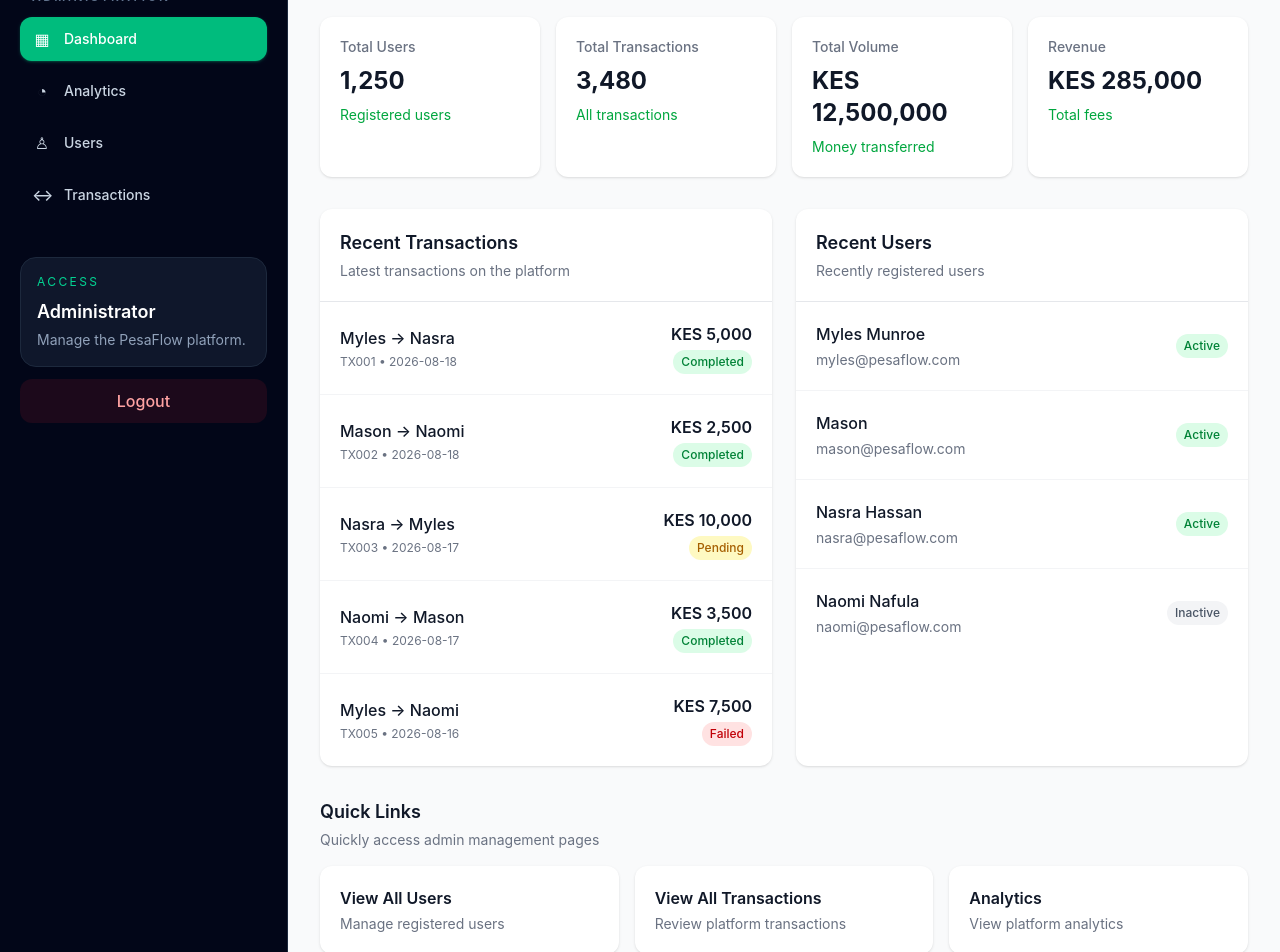
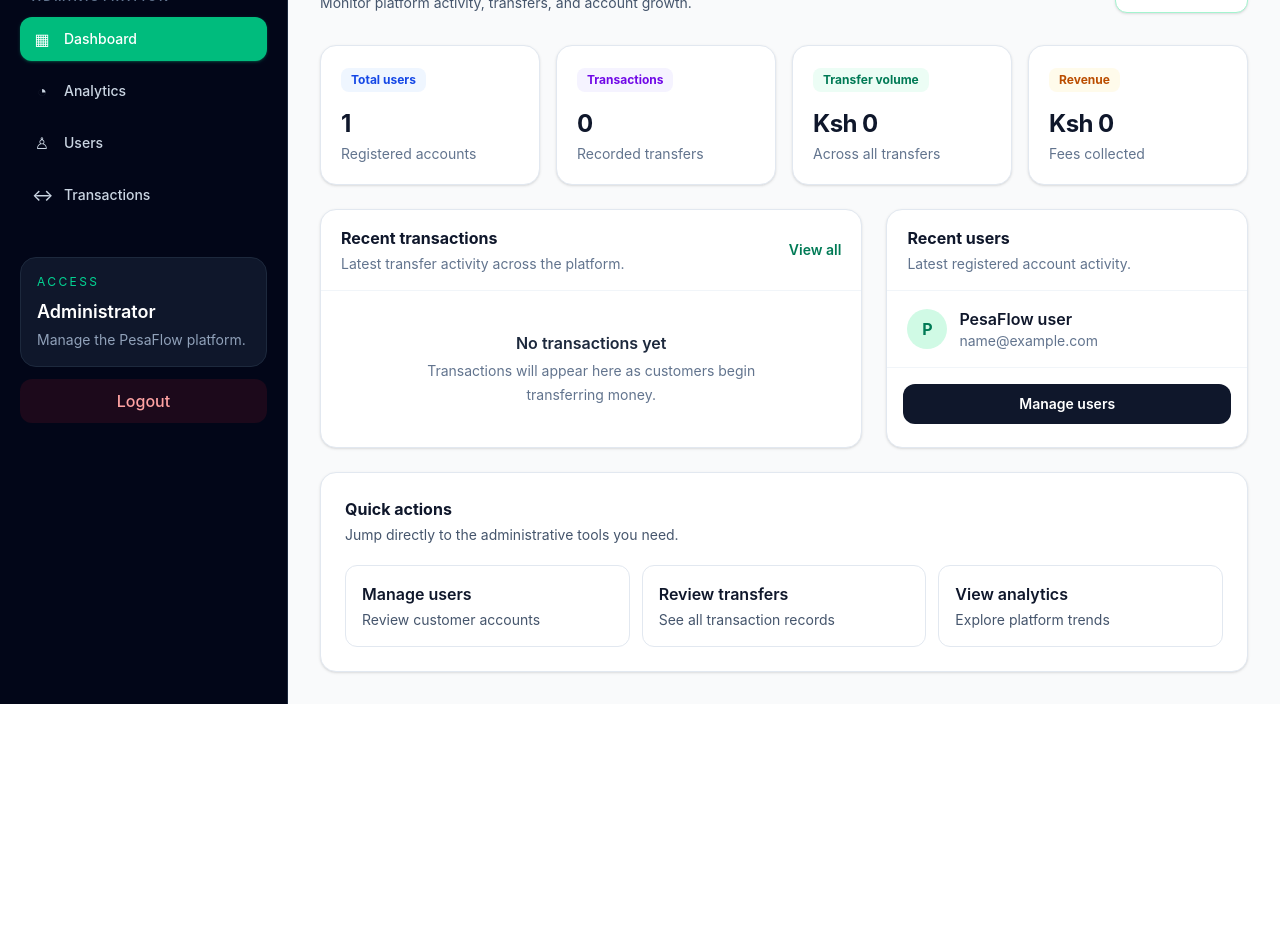
Before and after one commit to munroemil6-bot/pesaflow-frontend, a React (Vite) app: page /admin/dashboard in a window 1280 px wide. Shown: the part 180-1132 px from the top of the page. After the commit the page ends 884 px from the top, so only its background shows below. Built offline with nearby package versions, Linux system fonts and the light colour scheme; sample sign-in values are in the browser's storage.

Commit message:
implement admin dashboard

```diff
--- a/src/pages/Dashboards/AdminDashboard.jsx
+++ b/src/pages/Dashboards/AdminDashboard.jsx
@@ -1,379 +1,72 @@
-import React, { useEffect, useState } from 'react'
-import { useNavigate } from 'react-router-dom'
+import { useMemo } from 'react'
+import { useSelector } from 'react-redux'
+import { Link, Navigate } from 'react-router-dom'
+
+const formatCurrency = (amount) => new Intl.NumberFormat('en-KE', {
+  style: 'currency',
+  currency: 'KES',
+  maximumFractionDigits: 0,
+}).format(Number(amount) || 0)
+
+const formatDate = (value) => {
+  if (!value) return 'Just now'
+  const date = new Date(value)
+  return Number.isNaN(date.getTime()) ? 'Recently' : new Intl.DateTimeFormat('en-KE', { dateStyle: 'medium' }).format(date)
+}
 
 export default function AdminDashboard() {
-  const navigate = useNavigate()
+  const user = useSelector((state) => state.auth.user)
+  const isAuthLoading = useSelector((state) => state.auth.isLoading)
+  const transactions = useSelector((state) => state.transactions.list)
+  const isTransactionLoading = useSelector((state) => state.transactions.isLoading)
 
-  // Get logged-in user from the current session
-  const user = JSON.parse(localStorage.getItem('pesaflow_session'))?.user
+  const metrics = useMemo(() => {
+    const totalVolume = transactions.reduce((sum, transaction) => sum + (Number(transaction.amount) || 0), 0)
+    const revenue = transactions.reduce((sum, transaction) => sum + (Number(transaction.fee ?? transaction.transactionFee) || 0), 0)
+    return { totalUsers: user ? 1 : 0, totalTransactions: transactions.length, totalVolume, revenue }
+  }, [transactions, user])
 
-  const [metrics, setMetrics] = useState({
-    totalUsers: 0,
-    totalTx: 0,
-    totalVolume: 0,
-    revenue: 0,
-  })
+  const recentTransactions = useMemo(() => transactions.slice(0, 5), [transactions])
+  const recentUsers = user ? [user] : []
+  const isLoading = isAuthLoading || isTransactionLoading
 
-  const [recentTransactions, setRecentTransactions] = useState([])
-  const [recentUsers, setRecentUsers] = useState([])
-  const [isLoading, setIsLoading] = useState(true)
-  // Check if current user is admin
-useEffect(() => {
-  if (!user || user.role !== 'admin') {
-    navigate('/dashboard')
-  }
-}, [user, navigate])
+  if (!isAuthLoading && !user) return <Navigate to="/auth/login" replace />
+  if (user?.role !== 'admin') return <Navigate to="/dashboard" replace />
 
-  // Mock dashboard data
-  useEffect(() => {
-    const fetchDashboardData = async () => {
-      setIsLoading(true)
-
-      // Simulate API loading
-      setTimeout(() => {
-        setMetrics({
-          totalUsers: 1250,
-          totalTx: 3480,
-          totalVolume: 12500000,
-          revenue: 285000,
-        })
-
-        setRecentTransactions([
-          {
-            id: 'TX001',
-            sender: 'Myles',
-            receiver: 'Nasra',
-            amount: 5000,
-            status: 'Completed',
-            date: '2026-08-18',
-          },
-          {
-            id: 'TX002',
-            sender: 'Mason',
-            receiver: 'Naomi',
-            amount: 2500,
-            status: 'Completed',
-            date: '2026-08-18',
-          },
-          {
-            id: 'TX003',
-            sender: 'Nasra',
-            receiver: 'Myles',
-            amount: 10000,
-            status: 'Pending',
-            date: '2026-08-17',
-          },
-          {
-            id: 'TX004',
-            sender: 'Naomi',
-            receiver: 'Mason',
-            amount: 3500,
-            status: 'Completed',
-            date: '2026-08-17',
-          },
-          {
-            id: 'TX005',
-            sender: 'Myles',
-            receiver: 'Naomi',
-            amount: 7500,
-            status: 'Failed',
-            date: '2026-08-16',
-          },
-        ])
-
-        setRecentUsers([
-          {
-            id: 1,
-            name: 'Myles Munroe',
-            email: 'myles@pesaflow.com',
-            status: 'Active',
-          },
-          {
-            id: 2,
-            name: 'Mason',
-            email: 'mason@pesaflow.com',
-            status: 'Active',
-          },
-          {
-            id: 3,
-            name: 'Nasra Hassan',
-            email: 'nasra@pesaflow.com',
-            status: 'Active',
-          },
-          {
-            id: 4,
-            name: 'Naomi Nafula',
-            email: 'naomi@pesaflow.com',
-            status: 'Inactive',
-          },
-        ])
-
-        setIsLoading(false)
-      }, 800)
-    }
-
-    fetchDashboardData()
-  }, [])
-
-  // Loading state
-  if (isLoading) {
-    return (
-      <div className="min-h-screen bg-gray-50 p-4 sm:p-6 lg:p-8">
-        <div className="flex min-h-[400px] items-center justify-center">
-          <div className="text-center">
-            <div className="mx-auto mb-4 h-10 w-10 animate-spin rounded-full border-4 border-gray-200 border-t-green-600"></div>
-            <p className="text-gray-600">Loading admin dashboard...</p>
-          </div>
-        </div>
-      </div>
-    )
-  }
+  const cards = [
+    { label: 'Total users', value: metrics.totalUsers.toLocaleString('en-KE'), hint: 'Registered accounts', tone: 'bg-blue-50 text-blue-700' },
+    { label: 'Transactions', value: metrics.totalTransactions.toLocaleString('en-KE'), hint: 'Recorded transfers', tone: 'bg-violet-50 text-violet-700' },
+    { label: 'Transfer volume', value: formatCurrency(metrics.totalVolume), hint: 'Across all transfers', tone: 'bg-emerald-50 text-emerald-700' },
+    { label: 'Revenue', value: formatCurrency(metrics.revenue), hint: 'Fees collected', tone: 'bg-amber-50 text-amber-700' },
+  ]
 
   return (
-    <div className="min-h-screen bg-gray-50 p-4 sm:p-6 lg:p-8">
-      {/* =========================
-          HEADER
-      ========================== */}
-      <div className="mb-8">
-        <h1 className="text-2xl font-bold text-gray-900 sm:text-3xl">
-          Admin Dashboard
-        </h1>
+    <main className="mx-auto max-w-7xl px-4 py-8 sm:px-6 lg:px-8">
+      <header className="flex flex-wrap items-end justify-between gap-4"><div><p className="text-sm font-semibold text-emerald-600">ADMIN WORKSPACE</p><h1 className="mt-1 text-3xl font-bold tracking-tight text-slate-900">Admin dashboard</h1><p className="mt-2 text-sm text-slate-600">Monitor platform activity, transfers, and account growth.</p></div><Link to="/admin/analytics" className="rounded-xl border border-emerald-200 bg-white px-4 py-2.5 text-sm font-semibold text-emerald-700 shadow-sm hover:bg-emerald-50">View analytics</Link></header>
 
-        <p className="mt-1 text-sm text-gray-600">
-          Overview of your PesaFlow platform
-        </p>
+      <section className="mt-8 grid gap-4 sm:grid-cols-2 xl:grid-cols-4" aria-label="Platform metrics">
+        {cards.map((card) => <article key={card.label} className="rounded-2xl border border-slate-200 bg-white p-5 shadow-sm"><span className={`inline-flex rounded-lg px-2.5 py-1 text-xs font-bold ${card.tone}`}>{card.label}</span><p className="mt-4 text-2xl font-bold tracking-tight text-slate-900">{isLoading ? '—' : card.value}</p><p className="mt-1 text-sm text-slate-500">{card.hint}</p></article>)}
+      </section>
+
+      <div className="mt-6 grid gap-6 xl:grid-cols-[1.5fr_1fr]">
+        <section className="rounded-2xl border border-slate-200 bg-white shadow-sm"><div className="flex items-center justify-between border-b border-slate-100 px-5 py-4"><div><h2 className="font-bold text-slate-900">Recent transactions</h2><p className="mt-1 text-sm text-slate-500">Latest transfer activity across the platform.</p></div><Link to="/transactions" className="text-sm font-semibold text-emerald-700 hover:text-emerald-800 hover:underline">View all</Link></div>{isLoading ? <LoadingRows count={4} /> : recentTransactions.length === 0 ? <EmptyState title="No transactions yet" detail="Transactions will appear here as customers begin transferring money." /> : <ul className="divide-y divide-slate-100">{recentTransactions.map((transaction, index) => <li key={transaction.id || `${transaction.reference || 'transaction'}-${index}`} className="flex flex-wrap items-center justify-between gap-3 px-5 py-4"><div><p className="font-semibold text-slate-900">{transaction.recipient || transaction.beneficiaryName || transaction.description || 'Money transfer'}</p><p className="mt-1 text-sm text-slate-500">{formatDate(transaction.createdAt || transaction.date)} · {transaction.status || 'Completed'}</p></div><p className="font-bold text-slate-900">{formatCurrency(transaction.amount)}</p></li>)}</ul>}</section>
+
+        <section className="rounded-2xl border border-slate-200 bg-white shadow-sm"><div className="border-b border-slate-100 px-5 py-4"><h2 className="font-bold text-slate-900">Recent users</h2><p className="mt-1 text-sm text-slate-500">Latest registered account activity.</p></div>{isLoading ? <LoadingRows count={2} /> : recentUsers.length === 0 ? <EmptyState title="No users yet" detail="New user accounts will appear here." /> : <ul className="divide-y divide-slate-100">{recentUsers.map((recentUser) => <li key={recentUser.id} className="flex items-center gap-3 px-5 py-4"><span className="grid h-10 w-10 place-items-center rounded-full bg-emerald-100 font-bold text-emerald-700">{(recentUser.fullName || 'P').charAt(0).toUpperCase()}</span><div className="min-w-0"><p className="truncate font-semibold text-slate-900">{recentUser.fullName || 'PesaFlow user'}</p><p className="truncate text-sm text-slate-500">{recentUser.email || recentUser.phone || 'Account created'}</p></div></li>)}</ul>}<div className="border-t border-slate-100 p-4"><Link to="/admin/users" className="block rounded-xl bg-slate-900 px-4 py-2.5 text-center text-sm font-semibold text-white hover:bg-slate-800">Manage users</Link></div></section>
       </div>
 
-      {/* =========================
-          KEY METRICS
-      ========================== */}
-      <section className="mb-8">
-        <div className="grid grid-cols-1 gap-4 sm:grid-cols-2 lg:grid-cols-4">
-
-          {/* Total Users */}
-          <div className="rounded-xl bg-white p-5 shadow-sm">
-            <p className="text-sm font-medium text-gray-500">
-              Total Users
-            </p>
-
-            <h2 className="mt-2 text-2xl font-bold text-gray-900">
-              {metrics.totalUsers.toLocaleString()}
-            </h2>
-
-            <p className="mt-2 text-sm text-green-600">
-              Registered users
-            </p>
-          </div>
-
-          {/* Total Transactions */}
-          <div className="rounded-xl bg-white p-5 shadow-sm">
-            <p className="text-sm font-medium text-gray-500">
-              Total Transactions
-            </p>
-
-            <h2 className="mt-2 text-2xl font-bold text-gray-900">
-              {metrics.totalTx.toLocaleString()}
-            </h2>
-
-            <p className="mt-2 text-sm text-green-600">
-              All transactions
-            </p>
-          </div>
-
-          {/* Total Volume */}
-          <div className="rounded-xl bg-white p-5 shadow-sm">
-            <p className="text-sm font-medium text-gray-500">
-              Total Volume
-            </p>
-
-            <h2 className="mt-2 text-2xl font-bold text-gray-900">
-              KES {metrics.totalVolume.toLocaleString()}
-            </h2>
-
-            <p className="mt-2 text-sm text-green-600">
-              Money transferred
-            </p>
-          </div>
-
-          {/* Revenue */}
-          <div className="rounded-xl bg-white p-5 shadow-sm">
-            <p className="text-sm font-medium text-gray-500">
-              Revenue
-            </p>
-
-            <h2 className="mt-2 text-2xl font-bold text-gray-900">
-              KES {metrics.revenue.toLocaleString()}
-            </h2>
-
-            <p className="mt-2 text-sm text-green-600">
-              Total fees
-            </p>
-          </div>
-        </div>
-      </section>
-
-      {/* =========================
-          RECENT ACTIVITY
-      ========================== */}
-      <section className="mb-8 grid grid-cols-1 gap-6 lg:grid-cols-2">
-
-        {/* Recent Transactions */}
-        <div className="rounded-xl bg-white shadow-sm">
-          <div className="border-b border-gray-200 p-5">
-            <h2 className="text-lg font-semibold text-gray-900">
-              Recent Transactions
-            </h2>
-
-            <p className="mt-1 text-sm text-gray-500">
-              Latest transactions on the platform
-            </p>
-          </div>
-
-          <div className="divide-y divide-gray-100">
-            {recentTransactions.map((transaction) => (
-              <div
-                key={transaction.id}
-                className="p-5 transition hover:bg-gray-50"
-              >
-                <div className="flex flex-col gap-3 sm:flex-row sm:items-center sm:justify-between">
-
-                  <div>
-                    <p className="font-medium text-gray-900">
-                      {transaction.sender} → {transaction.receiver}
-                    </p>
-
-                    <p className="mt-1 text-xs text-gray-500">
-                      {transaction.id} • {transaction.date}
-                    </p>
-                  </div>
-
-                  <div className="sm:text-right">
-                    <p className="font-semibold text-gray-900">
-                      KES {transaction.amount.toLocaleString()}
-                    </p>
-
-                    <span
-                      className={`mt-1 inline-block rounded-full px-2 py-1 text-xs font-medium ${
-                        transaction.status === 'Completed'
-                          ? 'bg-green-100 text-green-700'
-                          : transaction.status === 'Pending'
-                            ? 'bg-yellow-100 text-yellow-700'
-                            : 'bg-red-100 text-red-700'
-                      }`}
-                    >
-                      {transaction.status}
-                    </span>
-                  </div>
-
-                </div>
-              </div>
-            ))}
-          </div>
-        </div>
-
-        {/* Recent Users */}
-        <div className="rounded-xl bg-white shadow-sm">
-          <div className="border-b border-gray-200 p-5">
-            <h2 className="text-lg font-semibold text-gray-900">
-              Recent Users
-            </h2>
-
-            <p className="mt-1 text-sm text-gray-500">
-              Recently registered users
-            </p>
-          </div>
-
-          <div className="divide-y divide-gray-100">
-            {recentUsers.map((recentUser) => (
-              <div
-                key={recentUser.id}
-                className="flex items-center justify-between p-5"
-              >
-                <div>
-                  <p className="font-medium text-gray-900">
-                    {recentUser.name}
-                  </p>
-
-                  <p className="mt-1 text-sm text-gray-500">
-                    {recentUser.email}
-                  </p>
-                </div>
-
-                <span
-                  className={`rounded-full px-2 py-1 text-xs font-medium ${
-                    recentUser.status === 'Active'
-                      ? 'bg-green-100 text-green-700'
-                      : 'bg-gray-100 text-gray-600'
-                  }`}
-                >
-                  {recentUser.status}
-                </span>
-              </div>
-            ))}
-          </div>
-        </div>
-      </section>
-
-      {/* =========================
-          QUICK LINKS
-      ========================== */}
-      <section>
-        <div className="mb-4">
-          <h2 className="text-lg font-semibold text-gray-900">
-            Quick Links
-          </h2>
-
-          <p className="mt-1 text-sm text-gray-500">
-            Quickly access admin management pages
-          </p>
-        </div>
-
-        <div className="grid grid-cols-1 gap-4 sm:grid-cols-3">
-
-          {/* Users */}
-          <button
-            onClick={() => navigate('/admin/users')}
-            className="rounded-xl bg-white p-5 text-left shadow-sm transition hover:-translate-y-1 hover:shadow-md"
-          >
-            <h3 className="font-semibold text-gray-900">
-              View All Users
-            </h3>
-
-            <p className="mt-1 text-sm text-gray-500">
-              Manage registered users
-            </p>
-          </button>
-
-          {/* Transactions */}
-          <button
-            onClick={() => navigate('/admin/transactions')}
-            className="rounded-xl bg-white p-5 text-left shadow-sm transition hover:-translate-y-1 hover:shadow-md"
-          >
-            <h3 className="font-semibold text-gray-900">
-              View All Transactions
-            </h3>
-
-            <p className="mt-1 text-sm text-gray-500">
-              Review platform transactions
-            </p>
-          </button>
-
-          {/* Analytics */}
-          <button
-            onClick={() => navigate('/admin/analytics')}
-            className="rounded-xl bg-white p-5 text-left shadow-sm transition hover:-translate-y-1 hover:shadow-md"
-          >
-            <h3 className="font-semibold text-gray-900">
-              Analytics
-            </h3>
-
-            <p className="mt-1 text-sm text-gray-500">
-              View platform analytics
-            </p>
-          </button>
-
-        </div>
-      </section>
-    </div>
+      <section className="mt-6 rounded-2xl border border-slate-200 bg-white p-6 shadow-sm"><h2 className="font-bold text-slate-900">Quick actions</h2><p className="mt-1 text-sm text-slate-600">Jump directly to the administrative tools you need.</p><div className="mt-5 grid gap-3 sm:grid-cols-3"><QuickLink to="/admin/users" title="Manage users" detail="Review customer accounts" /><QuickLink to="/transactions" title="Review transfers" detail="See all transaction records" /><QuickLink to="/admin/analytics" title="View analytics" detail="Explore platform trends" /></div></section>
+    </main>
   )
 }
+
+function QuickLink({ to, title, detail }) {
+  return <Link to={to} className="rounded-xl border border-slate-200 p-4 transition hover:border-emerald-300 hover:bg-emerald-50"><p className="font-semibold text-slate-900">{title}</p><p className="mt-1 text-sm text-slate-600">{detail}</p></Link>
+}
+
+function EmptyState({ title, detail }) {
+  return <div className="px-5 py-10 text-center"><p className="font-semibold text-slate-800">{title}</p><p className="mx-auto mt-1 max-w-sm text-sm leading-6 text-slate-500">{detail}</p></div>
+}
+
+function LoadingRows({ count }) {
+  return <div className="space-y-4 p-5" aria-label="Loading dashboard data">{Array.from({ length: count }, (_, index) => <div key={index} className="animate-pulse"><div className="h-4 w-2/5 rounded bg-slate-200" /><div className="mt-2 h-3 w-1/4 rounded bg-slate-100" /></div>)}</div>
+}
```
